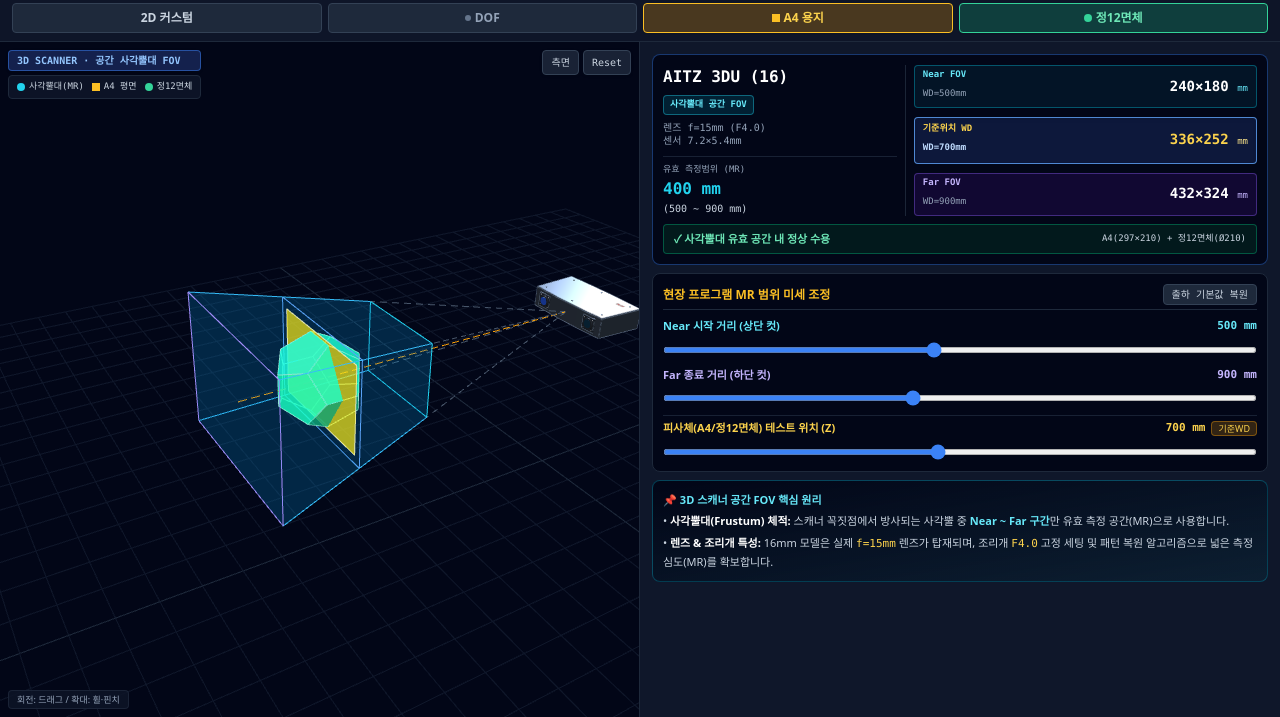
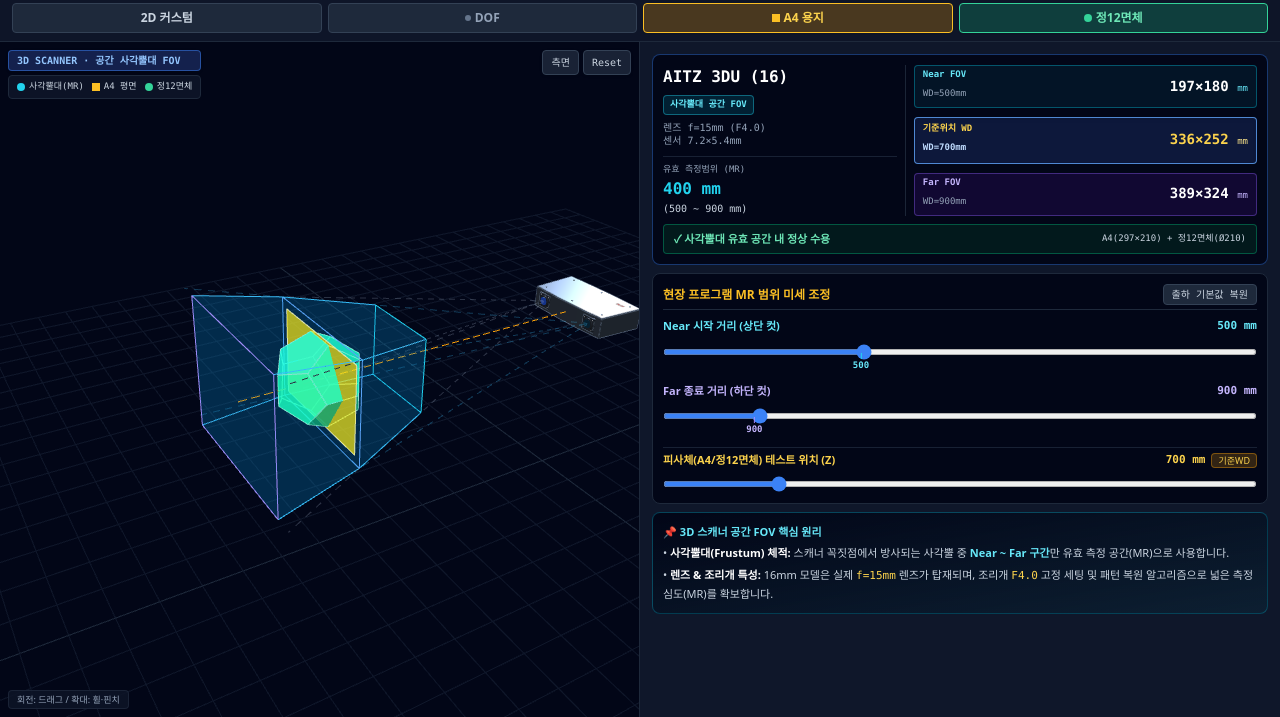
Before and after one commit to aquayoo/aquayoo.github.io, a plain HTML site: page fov_mo.html in a window 1280 px wide. Shown: the part 83-800 px from the top of the page. Drawn offline with nearby package versions, Linux system fonts and the light colour scheme; animation ran at ten frames a second.

Commit message:
V3.0 (Nov.28): Dual-frustum intersection FOV & updated WD ranges/marks

```diff
--- a/fov_mo.html
+++ b/fov_mo.html
@@ -3,7 +3,7 @@
 <head>
   <meta charset="UTF-8">
   <meta name="viewport" content="width=device-width, initial-scale=1.0, maximum-scale=1.0, user-scalable=no, viewport-fit=cover">
-  <title>FOV & WD Optical System V2.0</title>
+  <title>FOV & WD Optical System V3.0</title>
   <!-- Tailwind CSS CDN -->
   <script src="https://cdn.tailwindcss.com"></script>
   <!-- Three.js CDN -->
@@ -25,14 +25,14 @@
 </head>
 <body class="bg-slate-950 text-slate-100 min-h-screen lg:h-screen flex flex-col font-sans overflow-x-hidden lg:overflow-hidden">
 
-  <!-- 1. 상단 헤더: V2.0 (Nov.12) + 타이틀 + atm_red.png 홈버튼 + 4x2 대칭 프리셋/컨트롤 -->
+  <!-- 1. 상단 헤더: V3.0 (Nov.28) + 타이틀 + atm_red.png 홈버튼 + 4x2 대칭 프리셋/컨트롤 -->
   <header class="bg-slate-900/95 backdrop-blur border-b border-slate-800 px-3 py-2 sticky top-0 z-30 space-y-2 flex-shrink-0">
     <!-- 타이틀 바 -->
     <div class="flex items-center justify-between gap-2">
       <!-- 2행 중앙 정렬 콤팩트 버전 박스 -->
       <div class="flex flex-col items-center justify-center px-1.5 py-0.5 rounded bg-blue-500/20 border border-blue-500/40 font-mono flex-shrink-0 leading-tight">
-        <span class="text-[10px] font-extrabold text-blue-400">V2.0</span>
-        <span class="text-[8px] text-blue-300/80">(Nov.12)</span>
+        <span class="text-[10px] font-extrabold text-blue-400">V3.0</span>
+        <span class="text-[8px] text-blue-300/80">(Nov.28)</span>
       </div>
 
       <!-- 영문 단독 타이틀 -->
@@ -200,7 +200,13 @@
               <span class="text-cyan-300 font-bold">Near 시작 거리 (상단 컷)</span>
               <span class="font-mono text-cyan-300 font-bold"><span id="scNearSliderVal">500</span> mm</span>
             </div>
-            <input type="range" id="scNearRange" min="350" max="1600" step="10" value="500" class="w-full h-1.5 bg-slate-800 rounded-lg cursor-pointer">
+            <div class="relative pb-3.5">
+              <input type="range" id="scNearRange" min="400" max="700" step="10" value="500" class="w-full h-1.5 bg-slate-800 rounded-lg cursor-pointer">
+              <div id="scNearMark" class="absolute top-4 -translate-x-1/2 flex flex-col items-center pointer-events-none" style="left: 33.33%;">
+                <div class="w-[1px] h-1.5 bg-cyan-400"></div>
+                <span id="scNearMarkText" class="text-[9px] font-mono text-cyan-300 font-bold">500</span>
+              </div>
+            </div>
           </div>
 
           <!-- Far WD 슬라이더 -->
@@ -209,7 +215,13 @@
               <span class="text-violet-300 font-bold">Far 종료 거리 (하단 컷)</span>
               <span class="font-mono text-violet-300 font-bold"><span id="scFarSliderVal">900</span> mm</span>
             </div>
-            <input type="range" id="scFarRange" min="600" max="2200" step="10" value="900" class="w-full h-1.5 bg-slate-800 rounded-lg cursor-pointer">
+            <div class="relative pb-3.5">
+              <input type="range" id="scFarRange" min="700" max="2000" step="10" value="900" class="w-full h-1.5 bg-slate-800 rounded-lg cursor-pointer">
+              <div id="scFarMark" class="absolute top-4 -translate-x-1/2 flex flex-col items-center pointer-events-none" style="left: 15.38%;">
+                <div class="w-[1px] h-1.5 bg-violet-400"></div>
+                <span id="scFarMarkText" class="text-[9px] font-mono text-violet-300 font-bold">900</span>
+              </div>
+            </div>
           </div>
 
           <!-- 피사체(A4 / 정12면체) 배치 거리(Z) 확인 슬라이더 -->
@@ -337,34 +349,34 @@
           </div>
         </div>
 
-        <!-- [2구역] WD 조절 슬라이더 (100~2200mm) -->
+        <!-- [2구역] WD 조절 슬라이더 (50~3000mm) -->
         <div class="bg-slate-950 p-2.5 rounded-lg border border-slate-800 space-y-2">
           <div class="flex justify-between items-center text-xs">
             <span class="font-bold text-slate-200">2D 작업거리 (WD) 조절 슬라이더</span>
             <span class="text-amber-400 font-mono font-bold text-xs"><span id="sliderWdVal">700</span> mm</span>
           </div>
 
-          <div class="relative w-full pt-1 pb-4">
-            <input type="range" id="wdRange" min="100" max="2200" step="5" value="700" class="w-full h-2 bg-slate-800 rounded-lg cursor-pointer">
-            <div class="absolute top-5 left-[0%] -translate-x-1 flex flex-col items-center pointer-events-none">
-              <div class="w-[1px] h-1.5 bg-slate-600 mb-0.5"></div>
-              <span class="text-[9px] font-mono text-slate-400">LS</span>
-            </div>
-            <div class="absolute top-5 left-[4.8%] -translate-x-1/2 flex flex-col items-center pointer-events-none">
-              <div class="w-[1px] h-1.5 bg-slate-600 mb-0.5"></div>
-              <span class="text-[9px] font-mono text-slate-400">LZ</span>
-            </div>
-            <div class="absolute top-5 left-[28.6%] -translate-x-1/2 flex flex-col items-center pointer-events-none">
-              <div class="w-[1px] h-1.5 bg-blue-500 mb-0.5"></div>
-              <span class="text-[9px] font-mono text-blue-400 font-bold">3DU</span>
-            </div>
-            <div class="absolute top-5 left-[61.9%] -translate-x-1/2 flex flex-col items-center pointer-events-none">
-              <div class="w-[1px] h-1.5 bg-blue-500 mb-0.5"></div>
-              <span class="text-[9px] font-mono text-blue-400 font-bold">3DM</span>
-            </div>
+          <div class="relative w-full pt-1 pb-5">
+            <input type="range" id="wdRange" min="50" max="3000" step="5" value="700" class="w-full h-2 bg-slate-800 rounded-lg cursor-pointer">
+            <button type="button" onclick="set2DWdMark(100)" class="absolute top-5 left-[1.69%] -translate-x-1/2 flex flex-col items-center group cursor-pointer" title="100mm (LS)">
+              <div class="w-[1.5px] h-2 bg-amber-400 group-hover:bg-amber-300 mb-0.5"></div>
+              <span class="text-[9px] font-mono text-amber-300 group-hover:text-white font-bold">100</span>
+            </button>
+            <button type="button" onclick="set2DWdMark(200)" class="absolute top-5 left-[5.08%] -translate-x-1/2 flex flex-col items-center group cursor-pointer" title="200mm (LZ)">
+              <div class="w-[1.5px] h-2 bg-amber-400 group-hover:bg-amber-300 mb-0.5"></div>
+              <span class="text-[9px] font-mono text-amber-300 group-hover:text-white font-bold">200</span>
+            </button>
+            <button type="button" onclick="set2DWdMark(700)" class="absolute top-5 left-[22.03%] -translate-x-1/2 flex flex-col items-center group cursor-pointer" title="700mm (3DU)">
+              <div class="w-[1.5px] h-2 bg-blue-400 group-hover:bg-blue-300 mb-0.5"></div>
+              <span class="text-[9px] font-mono text-blue-400 group-hover:text-white font-bold">700</span>
+            </button>
+            <button type="button" onclick="set2DWdMark(1400)" class="absolute top-5 left-[45.76%] -translate-x-1/2 flex flex-col items-center group cursor-pointer" title="1400mm (3DM)">
+              <div class="w-[1.5px] h-2 bg-blue-400 group-hover:bg-blue-300 mb-0.5"></div>
+              <span class="text-[9px] font-mono text-blue-400 group-hover:text-white font-bold">1400</span>
+            </button>
             <div class="absolute top-5 right-[0%] translate-x-1 flex flex-col items-center pointer-events-none">
               <div class="w-[1px] h-1.5 bg-slate-600 mb-0.5"></div>
-              <span class="text-[9px] font-mono text-slate-400">2200</span>
+              <span class="text-[9px] font-mono text-slate-500">3000</span>
             </div>
           </div>
         </div>
@@ -494,7 +506,7 @@
 
   <script>
     /* ============================================================
-       1. 장비 스펙 데이터 (V2.0)
+       1. 장비 스펙 데이터 (V3.0)
        ============================================================ */
     const SCANNER_SPECS = {
       '3DU_16': {
@@ -504,12 +516,13 @@
         pxW: 1602, pxH: 1202,
         focal: 15.0,       // 표기 16mm, 실제 탑재 15mm
         aperture: 4.0,     // F4.0 고정
+        baseline: 152,     // 카메라-프로젝터 모듈 간격 (mm)
         centerWd: 700,
         defaultNear: 500,
         defaultFar: 900,
-        minNear: 350, maxNear: 680,
-        minFar: 720, maxFar: 1150,
-        minZ: 400, maxZ: 1050
+        minNear: 400, maxNear: 700,
+        minFar: 700, maxFar: 2000,
+        minZ: 400, maxZ: 2000
       },
       '3DU_12': {
         key: '3DU_12',
@@ -518,12 +531,13 @@
         pxW: 1602, pxH: 1202,
         focal: 12.0,       // 실제 탑재 12mm
         aperture: 4.0,
+        baseline: 152,
         centerWd: 700,
         defaultNear: 500,
         defaultFar: 900,
-        minNear: 350, maxNear: 680,
-        minFar: 720, maxFar: 1150,
-        minZ: 400, maxZ: 1050
+        minNear: 400, maxNear: 700,
+        minFar: 700, maxFar: 2000,
+        minZ: 400, maxZ: 2000
       },
       '3DM_16': {
         key: '3DM_16',
@@ -532,12 +546,13 @@
         pxW: 1602, pxH: 1202,
         focal: 15.0,       // 표기 16mm, 실제 탑재 15mm
         aperture: 4.0,
+        baseline: 408,     // 카메라-프로젝터 모듈 간격 (mm)
         centerWd: 1400,
         defaultNear: 1200,
         defaultFar: 1800,
-        minNear: 900, maxNear: 1380,
-        minFar: 1420, maxFar: 2100,
-        minZ: 1000, maxZ: 1950
+        minNear: 500, maxNear: 1200,
+        minFar: 1200, maxFar: 3000,
+        minZ: 500, maxZ: 3000
       },
       '3DM_12': {
         key: '3DM_12',
@@ -546,12 +561,13 @@
         pxW: 1602, pxH: 1202,
         focal: 12.0,       // 실제 탑재 12mm
         aperture: 4.0,
+        baseline: 408,
         centerWd: 1400,
         defaultNear: 1200,
         defaultFar: 1800,
-        minNear: 900, maxNear: 1380,
-        minFar: 1420, maxFar: 2100,
-        minZ: 1000, maxZ: 1950
+        minNear: 500, maxNear: 1200,
+        minFar: 1200, maxFar: 3000,
+        minZ: 500, maxZ: 3000
       }
     };
 
@@ -989,18 +1005,36 @@
     }
 
     /* ============================================================
-       3. 3D 스캐너 (사각뿔대 Frustum) 렌더링 및 계산
+       3. 3D 스캐너 (카메라 + 프로젝터 듀얼 Frustum 교집합) 렌더링 및 계산
        ============================================================ */
     function render3DScannerMode() {
       clearDynamicScene();
       const spec = SCANNER_SPECS[currentScannerKey];
-      const { sensorW, sensorH, focal, centerWd } = spec;
+      const { sensorW, sensorH, focal, centerWd, baseline } = spec;
       const { nearWd, farWd, targetZ } = scannerState;
 
-      const calcPlane = (z) => ({
-        w: (sensorW * z) / focal,
-        h: (sensorH * z) / focal
-      });
+      const tanX = (sensorW / 2) / focal;
+      const tanY = (sensorH / 2) / focal;
+      const halfB = baseline / 2;
+
+      // 카메라(+X) & 프로젝터(-X) 각 광학계가 centerWd에서 교차할 때 Z에서의 교집합 단면 계산
+      const calcPlane = (z) => {
+        const camCx = halfB * (1 - z / centerWd);
+        const projCx = -halfB * (1 - z / centerWd);
+        const halfW = z * tanX;
+        const left = Math.max(camCx - halfW, projCx - halfW);
+        const right = Math.min(camCx + halfW, projCx + halfW);
+        return {
+          w: Math.max(0, right - left),
+          h: 2 * z * tanY,
+          left,
+          right,
+          camLeft: camCx - halfW,
+          camRight: camCx + halfW,
+          projLeft: projCx - halfW,
+          projRight: projCx + halfW
+        };
+      };
 
       const nearDim = calcPlane(nearWd);
       const centerDim = calcPlane(centerWd);
@@ -1008,43 +1042,70 @@
       const targetPlaneDim = calcPlane(targetZ);
 
       const getCorners = (dim, z) => {
-        const hw = dim.w / 2;
         const hh = dim.h / 2;
         return [
-          new THREE.Vector3(-hw,  hh, z),
-          new THREE.Vector3( hw,  hh, z),
-          new THREE.Vector3( hw, -hh, z),
-          new THREE.Vector3(-hw, -hh, z)
+          new THREE.Vector3(dim.left,  hh, z),
+          new THREE.Vector3(dim.right, hh, z),
+          new THREE.Vector3(dim.right,-hh, z),
+          new THREE.Vector3(dim.left, -hh, z)
         ];
       };
 
-      const pOrigin = new THREE.Vector3(0, 0, 0);
+      const pCamOrigin = new THREE.Vector3(halfB, 0, 0);
+      const pProjOrigin = new THREE.Vector3(-halfB, 0, 0);
       const cNear = getCorners(nearDim, nearWd);
       const cCenter = getCorners(centerDim, centerWd);
       const cFar = getCorners(farDim, farWd);
 
-      // 1) 상단 비측정 구간 (원점 -> Near 평면) 점선 가이드
-      const deadPts = [];
-      for (let i = 0; i < 4; i++) {
-        deadPts.push(pOrigin, cNear[i]);
-      }
-      const deadGeo = new THREE.BufferGeometry().setFromPoints(deadPts);
-      const deadLine = new THREE.LineSegments(
-        deadGeo,
-        new THREE.LineDashedMaterial({ color: 0x475569, dashSize: 18, gapSize: 12 })
+      // 1) 카메라(+X) & 프로젝터(-X) 개별 광학계 가이드 라인 (교차 원리 시각화)
+      const camGuidePts = [];
+      const projGuidePts = [];
+      const farHH = farDim.h / 2;
+      [
+        [farDim.camLeft, farHH], [farDim.camRight, farHH],
+        [farDim.camRight, -farHH], [farDim.camLeft, -farHH]
+      ].forEach(([gx, gy]) => {
+        camGuidePts.push(pCamOrigin, new THREE.Vector3(gx, gy, farWd));
+      });
+      [
+        [farDim.projLeft, farHH], [farDim.projRight, farHH],
+        [farDim.projRight, -farHH], [farDim.projLeft, -farHH]
+      ].forEach(([gx, gy]) => {
+        projGuidePts.push(pProjOrigin, new THREE.Vector3(gx, gy, farWd));
+      });
+
+      const camGuideLine = new THREE.LineSegments(
+        new THREE.BufferGeometry().setFromPoints(camGuidePts),
+        new THREE.LineDashedMaterial({ color: 0x38bdf8, dashSize: 16, gapSize: 14, transparent: true, opacity: 0.28 })
       );
-      deadLine.computeLineDistances();
-      dynamicGroup.add(deadLine);
-
-      // 2) 사각뿔대(Frustum: Near -> Far) 반투명 입체 메쉬
+      camGuideLine.computeLineDistances();
+      dynamicGroup.add(camGuideLine);
+
+      const projGuideLine = new THREE.LineSegments(
+        new THREE.BufferGeometry().setFromPoints(projGuidePts),
+        new THREE.LineDashedMaterial({ color: 0x94a3b8, dashSize: 16, gapSize: 14, transparent: true, opacity: 0.28 })
+      );
+      projGuideLine.computeLineDistances();
+      dynamicGroup.add(projGuideLine);
+
+      // 2) 교집합 유효 볼륨 (Near -> Center -> Far, Center 기준 절곡 반영)
       const frustumVerts = [];
       const addQuad = (a, b, c, d) => {
         frustumVerts.push(a.x,a.y,a.z, b.x,b.y,b.z, c.x,c.y,c.z);
         frustumVerts.push(a.x,a.y,a.z, c.x,c.y,c.z, d.x,d.y,d.z);
       };
-      for (let i = 0; i < 4; i++) {
-        const next = (i + 1) % 4;
-        addQuad(cNear[i], cNear[next], cFar[next], cFar[i]);
+      const hasMidBreak = nearWd < centerWd && centerWd < farWd;
+      if (hasMidBreak) {
+        for (let i = 0; i < 4; i++) {
+          const next = (i + 1) % 4;
+          addQuad(cNear[i], cNear[next], cCenter[next], cCenter[i]);
+          addQuad(cCenter[i], cCenter[next], cFar[next], cFar[i]);
+        }
+      } else {
+        for (let i = 0; i < 4; i++) {
+          const next = (i + 1) % 4;
+          addQuad(cNear[i], cNear[next], cFar[next], cFar[i]);
+        }
       }
       addQuad(cNear[0], cNear[1], cNear[2], cNear[3]);
       addQuad(cFar[0], cFar[1], cFar[2], cFar[3]);
@@ -1057,13 +1118,13 @@
         new THREE.MeshBasicMaterial({
           color: 0x0284c7,
           transparent: true,
-          opacity: 0.14,
+          opacity: 0.16,
           side: THREE.DoubleSide,
           depthWrite: false
         })
       ));
 
-      // 3) 사각뿔대 엣지 라인
+      // 3) 교집합 볼륨 엣지 라인
       const makeLoopLines = (corners, colorHex) => {
         const pts = [
           corners[0], corners[1],
@@ -1077,7 +1138,11 @@
 
       const sideEdgePts = [];
       for (let i = 0; i < 4; i++) {
-        sideEdgePts.push(cNear[i], cFar[i]);
+        if (hasMidBreak) {
+          sideEdgePts.push(cNear[i], cCenter[i], cCenter[i], cFar[i]);
+        } else {
+          sideEdgePts.push(cNear[i], cFar[i]);
+        }
       }
       dynamicGroup.add(new THREE.LineSegments(
         new THREE.BufferGeometry().setFromPoints(sideEdgePts),
@@ -1410,11 +1475,17 @@
       nearSlider.min = spec.minNear;
       nearSlider.max = spec.maxNear;
       nearSlider.value = spec.defaultNear;
+      const nearPct = ((spec.defaultNear - spec.minNear) / (spec.maxNear - spec.minNear)) * 100;
+      document.getElementById('scNearMark').style.left = `${nearPct.toFixed(2)}%`;
+      document.getElementById('scNearMarkText').innerText = spec.defaultNear;
 
       const farSlider = document.getElementById('scFarRange');
       farSlider.min = spec.minFar;
       farSlider.max = spec.maxFar;
       farSlider.value = spec.defaultFar;
+      const farPct = ((spec.defaultFar - spec.minFar) / (spec.maxFar - spec.minFar)) * 100;
+      document.getElementById('scFarMark').style.left = `${farPct.toFixed(2)}%`;
+      document.getElementById('scFarMarkText').innerText = spec.defaultFar;
 
       const zSlider = document.getElementById('scTargetZRange');
       zSlider.min = spec.minZ;
@@ -1460,17 +1531,23 @@
 
     document.getElementById('scNearRange').addEventListener('input', (e) => {
       const val = parseInt(e.target.value, 10);
-      scannerState.nearWd = Math.min(val, scannerState.farWd - 50);
+      scannerState.nearWd = Math.min(val, scannerState.farWd);
       e.target.value = scannerState.nearWd;
       syncAll();
     });
 
     document.getElementById('scFarRange').addEventListener('input', (e) => {
       const val = parseInt(e.target.value, 10);
-      scannerState.farWd = Math.max(val, scannerState.nearWd + 50);
+      scannerState.farWd = Math.max(val, scannerState.nearWd);
       e.target.value = scannerState.farWd;
       syncAll();
     });
+
+    window.set2DWdMark = function(val) {
+      params2D.wd = val;
+      controls.target.set(0, 0, params2D.wd * 0.5);
+      syncAll();
+    };
 
     document.getElementById('scTargetZRange').addEventListener('input', (e) => {
       scannerState.targetZ = parseInt(e.target.value, 10);
```
